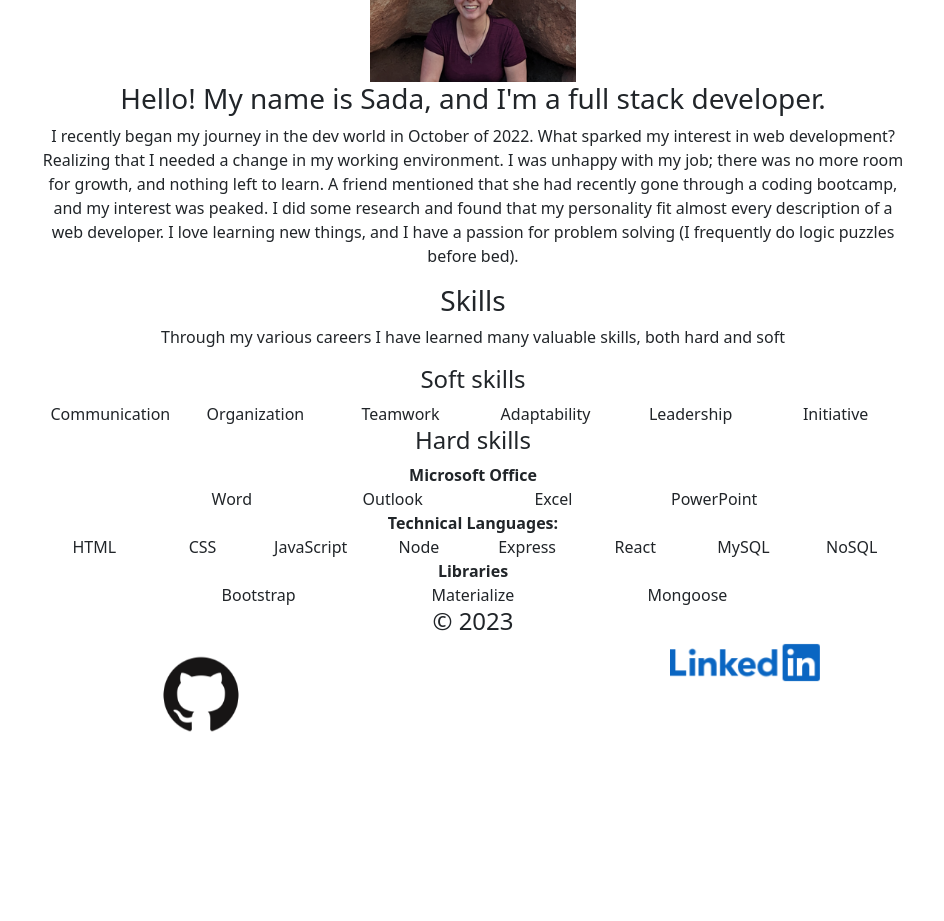
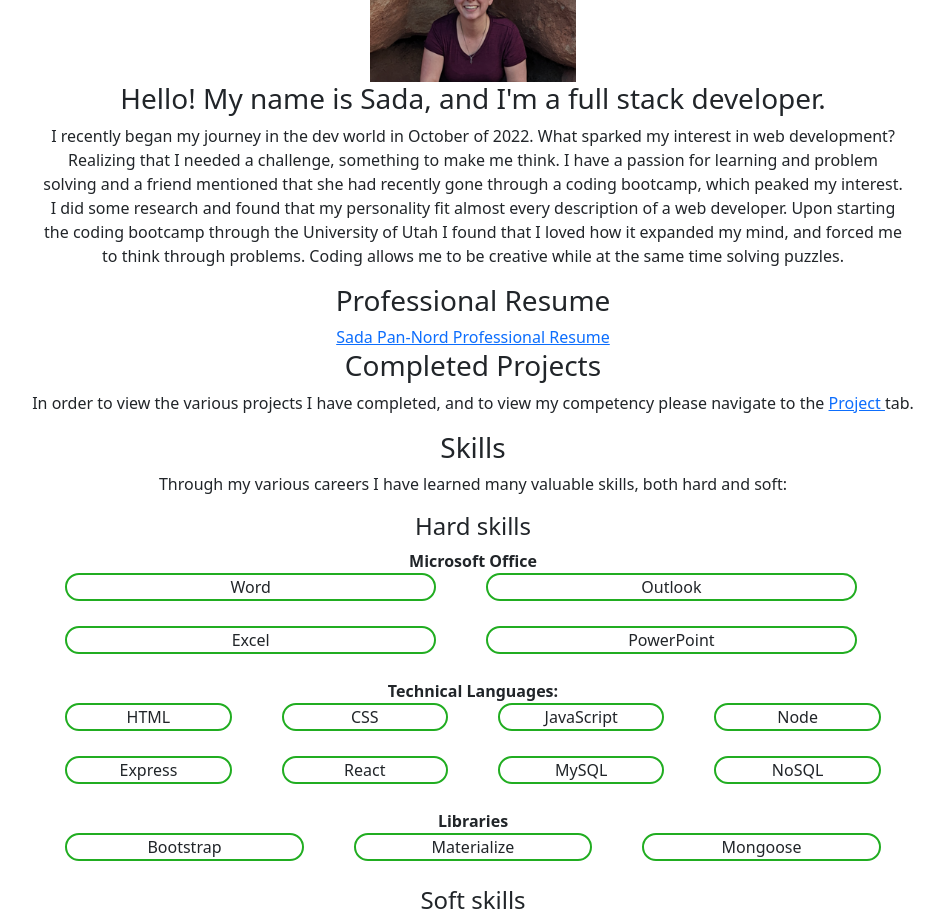
Before and after one commit to sadapannord/sada-pan-nord-react-portfolio, a React (Create React App) app: page /about in a window 1280 px wide. Shown: the part 460-1381 px from the top of the page, without its empty margins (167-1111 px from the left). Before the commit the page ends 1286 px from the top, so only its background shows below. Built offline with nearby package versions, Linux system fonts and the light colour scheme.

Commit message:
working on portfolio

```diff
--- a/src/App.css
+++ b/src/App.css
@@ -53,6 +53,16 @@
 .col{
   display:table-cell;
   vertical-align: middle;
+  margin:10px;
+
+}
+.rCorners {
+  border-radius: 25px;
+  border: 2px solid #21ad21;
+  padding: auto;
+  width: auto;
+  height: auto;
+  margin: 25px;
 }
 
 header {
@@ -142,6 +152,9 @@ p {
     text-align: center;
     vertical-align:auto;
   }
+  .rCorners{
+    margin:10px
+  }
 
 }
 @media screen and (max-width: 600px) {
--- a/src/components/NavTabs.js
+++ b/src/components/NavTabs.js
@@ -3,7 +3,6 @@ import React from "react";
 function NavTabs({ currentPage, handlePageChange }) {
   return (
     <ul className="nav nav-tabs">
-
       <li className="nav-item">
         <a
           href="#about"
@@ -31,7 +30,7 @@ function NavTabs({ currentPage, handlePageChange }) {
           Project
         </a>
       </li>
-      <li className="nav-item">
+      {/* <li className="nav-item">
         <a
           href="#resume"
           onClick={() => handlePageChange("Resume")}
@@ -39,7 +38,7 @@ function NavTabs({ currentPage, handlePageChange }) {
         >
           Resume
         </a>
-      </li>
+      </li> */}
     </ul>
   );
 }
--- a/src/components/pages/About.js
+++ b/src/components/pages/About.js
@@ -1,4 +1,5 @@
 import React from "react";
+import { Link } from "react-router-dom";
 
 export default function About() {
   return (
@@ -25,51 +26,50 @@ export default function About() {
         }}
       >
         I recently began my journey in the dev world in October of 2022. What
-        sparked my interest in web development? Realizing that I needed a change
-        in my working environment. I was unhappy with my job; there was no more
-        room for growth, and nothing left to learn. A friend mentioned that she
-        had recently gone through a coding bootcamp, and my interest was peaked.
-        I did some research and found that my personality fit almost every
-        description of a web developer. I love learning new things, and I have a
-        passion for problem solving (I frequently do logic puzzles before bed).
+        sparked my interest in web development? Realizing that I needed a
+        challenge, something to make me think. I have a passion for learning and
+        problem solving and a friend mentioned that she had recently gone
+        through a coding bootcamp, which peaked my interest. I did some research
+        and found that my personality fit almost every description of a web
+        developer. Upon starting the coding bootcamp through the University of
+        Utah I found that I loved how it expanded my mind, and forced me to
+        think through problems. Coding allows me to be creative while at the
+        same time solving puzzles.
+      </p>
+      <h3>Professional Resume</h3>
+      <a href="./sada-pan-nord-2023-resume.pdf" download>
+        Sada Pan-Nord Professional Resume
+      </a>
+      <h3>Completed Projects</h3>
+      <p>
+        In order to view the various projects I have completed, and to view my
+        competency please navigate to the <a href="#project">Project </a> tab.{" "}
       </p>
       <h3>Skills</h3>
       <div>
         <p>
           Through my various careers I have learned many valuable skills, both
-          hard and soft
+          hard and soft:
         </p>
-        <h4>Soft skills</h4>
-        <div
-          class="row"
-          style={{
-            width: "80%",
-            marginRight: "auto",
-            marginLeft: "auto",
-          }}
-        >
-          <li class="col">Communication</li>
-          <li class="col">Organization</li>
-          <li class="col">Teamwork</li>
-          <li class="col">Adaptability</li>
-          <li class="col">Leadership</li>
-          <li class="col">Initiative</li>
-        </div>
       </div>
       <h4>Hard skills</h4>
       <div
         class="row"
         style={{
-          width: "60%",
+          width: "80%",
           marginRight: "auto",
           marginLeft: "auto",
         }}
       >
         <b>Microsoft Office</b>
-        <li class="col">Word</li>
-        <li class="col">Outlook</li>
-        <li class="col">Excel</li>
-        <li class="col">PowerPoint</li>
+        <div class="row">
+          <li class="col s6 rCorners">Word</li>
+          <li class="col s6 rCorners">Outlook</li>
+        </div>
+        <div class="row">
+          <li class="col s6 rCorners">Excel</li>
+          <li class="col s6 rCorners">PowerPoint</li>
+        </div>
       </div>
       <b>Technical Languages:</b>
       <div
@@ -80,27 +80,65 @@ export default function About() {
           marginLeft: "auto",
         }}
       >
-        <li class="col">HTML</li>
-        <li class="col">CSS</li>
-        <li class="col">JavaScript</li>
-        <li class="col">Node</li>
-        <li class="col">Express</li>
-        <li class="col">React</li>
-        <li class="col">MySQL</li>
-        <li class="col">NoSQL</li>
+        <li class="col rCorners">HTML</li>
+        <li class="col rCorners">CSS</li>
+        <li class="col rCorners">JavaScript</li>
+        <li class="col rCorners">Node</li>
+      </div>
+      <div
+        class="row"
+        style={{
+          width: "80%",
+          marginRight: "auto",
+          marginLeft: "auto",
+        }}
+      >
+        <li class="col rCorners">Express</li>
+        <li class="col rCorners">React</li>
+        <li class="col rCorners">MySQL</li>
+        <li class="col rCorners">NoSQL</li>
       </div>
       <b>Libraries</b>
       <div
         class="row"
         style={{
-          width: "60%",
+          width: "80%",
           marginRight: "auto",
           marginLeft: "auto",
         }}
       >
-        <li class="col">Bootstrap</li>
-        <li class="col">Materialize</li>
-        <li class="col">Mongoose</li>
+        <li class="col rCorners">Bootstrap</li>
+        <li class="col rCorners">Materialize</li>
+        <li class="col rCorners">Mongoose</li>
+      </div>
+      <h4>Soft skills</h4>
+      <div
+        class="row"
+        style={{
+          width: "80%",
+          marginRight: "auto",
+          marginLeft: "auto",
+        }}
+      >
+        <li class="col rCorners" style={{ border: "2px solid #3f21ad" }}>
+          Communication
+        </li>
+        <li class="col rCorners" style={{ border: "2px solid #3f21ad" }}>
+          Organization
+        </li>
+        <li class="col rCorners" style={{ border: "2px solid #3f21ad" }}>
+          Teamwork
+        </li>
+        <li class="col rCorners" style={{ border: "2px solid #3f21ad" }}>
+          Adaptability
+        </li>
+        <li class="col rCorners" style={{ border: "2px solid #3f21ad" }}>
+          Leadership
+        </li>
+        <li class="col rCorners" style={{ border: "2px solid #3f21ad" }}>
+          {" "}
+          Initiative
+        </li>
       </div>
     </div>
   );
```
